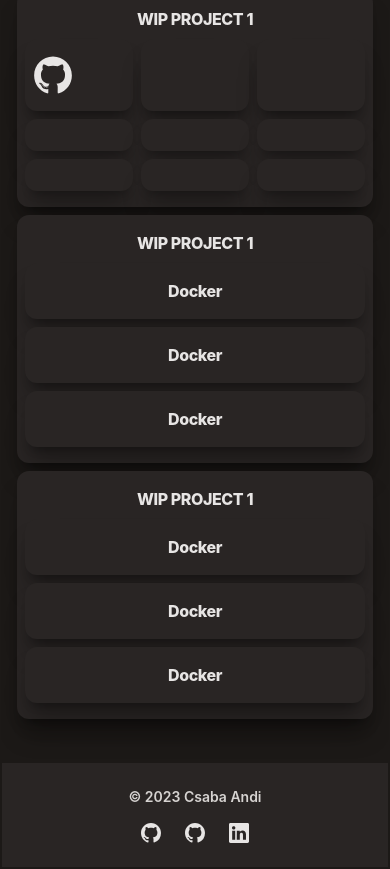
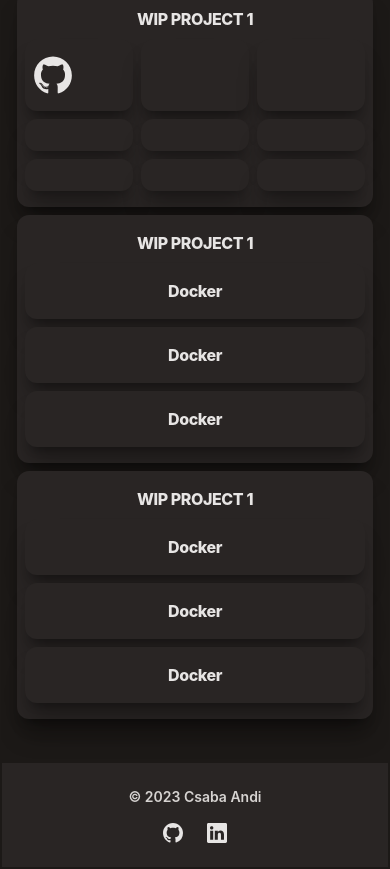
Before and after one commit to CsabaAndi/csabaandi.github.io, a React (Create React App) app: page / in a window 390 px wide. Shown: the part 2421-3290 px from the top of the page. Built offline with nearby package versions, Linux system fonts and the light colour scheme.

Commit message:
[Refactor] changed icons call like in previous commits | added id to elements

```diff
--- a/src/components/Footer/Footer.tsx
+++ b/src/components/Footer/Footer.tsx
@@ -1,29 +1,21 @@
-import React from 'react'
+import { EmailIcon, GithubIcon, LinkedinIcon } from "../Icons/MainIcons"
 
 
 // border border-stone-900 base
 // border border-sky-600 testing
-
 // border-t dunno
 
 function Footer(){
         return (
           <footer className='flex flex-col w-full items-center justify-between gap-y-4 border-t-4 border border-stone-900 bg-stone-800 px-4 py-6 sm:flex-row sm:py-4 md:px-8'>
-          <p className='w-max text-sm font-semibold text-stone-300'>© 2023 Csaba Andi</p>
-          <div className='flex gap-x-6 sm:gap-x-4 text-stone-200'>
-            <a href='https://github.com' target="_blank" rel="noopener noreferrer" title="Github"> {/*ide majd az email icon jön */}
-              <svg xmlns="http://www.w3.org/2000/svg" width="20" height="20" fill="currentColor" className="bi bi-github" viewBox="0 0 16 16"> <path d="M8 0C3.58 0 0 3.58 0 8c0 3.54 2.29 6.53 5.47 7.59.4.07.55-.17.55-.38 0-.19-.01-.82-.01-1.49-2.01.37-2.53-.49-2.69-.94-.09-.23-.48-.94-.82-1.13-.28-.15-.68-.52-.01-.53.63-.01 1.08.58 1.23.82.72 1.21 1.87.87 2.33.66.07-.52.28-.87.51-1.07-1.78-.2-3.64-.89-3.64-3.95 0-.87.31-1.59.82-2.15-.08-.2-.36-1.02.08-2.12 0 0 .67-.21 2.2.82.64-.18 1.32-.27 2-.27.68 0 1.36.09 2 .27 1.53-1.04 2.2-.82 2.2-.82.44 1.1.16 1.92.08 2.12.51.56.82 1.27.82 2.15 0 3.07-1.87 3.75-3.65 3.95.29.25.54.73.54 1.48 0 1.07-.01 1.93-.01 2.2 0 .21.15.46.55.38A8.012 8.012 0 0 0 16 8c0-4.42-3.58-8-8-8z"/> </svg>
-            </a>
-            <a href='https://github.com' target="_blank" rel="noopener noreferrer" title="Github">
-              <svg xmlns="http://www.w3.org/2000/svg" width="20" height="20" fill="currentColor" className="bi bi-github" viewBox="0 0 16 16"> <path d="M8 0C3.58 0 0 3.58 0 8c0 3.54 2.29 6.53 5.47 7.59.4.07.55-.17.55-.38 0-.19-.01-.82-.01-1.49-2.01.37-2.53-.49-2.69-.94-.09-.23-.48-.94-.82-1.13-.28-.15-.68-.52-.01-.53.63-.01 1.08.58 1.23.82.72 1.21 1.87.87 2.33.66.07-.52.28-.87.51-1.07-1.78-.2-3.64-.89-3.64-3.95 0-.87.31-1.59.82-2.15-.08-.2-.36-1.02.08-2.12 0 0 .67-.21 2.2.82.64-.18 1.32-.27 2-.27.68 0 1.36.09 2 .27 1.53-1.04 2.2-.82 2.2-.82.44 1.1.16 1.92.08 2.12.51.56.82 1.27.82 2.15 0 3.07-1.87 3.75-3.65 3.95.29.25.54.73.54 1.48 0 1.07-.01 1.93-.01 2.2 0 .21.15.46.55.38A8.012 8.012 0 0 0 16 8c0-4.42-3.58-8-8-8z"/> </svg>
-            </a>
-            <a href='https://hu.linkedin.com' target="_blank" rel="noopener noreferrer" title="LinkedIn">
-              <svg xmlns="http://www.w3.org/2000/svg" width="20" height="20" fill="currentColor" className="bi bi-linkedin" viewBox="0 0 16 16"> <path d="M0 1.146C0 .513.526 0 1.175 0h13.65C15.474 0 16 .513 16 1.146v13.708c0 .633-.526 1.146-1.175 1.146H1.175C.526 16 0 15.487 0 14.854V1.146zm4.943 12.248V6.169H2.542v7.225h2.401zm-1.2-8.212c.837 0 1.358-.554 1.358-1.248-.015-.709-.52-1.248-1.342-1.248-.822 0-1.359.54-1.359 1.248 0 .694.521 1.248 1.327 1.248h.016zm4.908 8.212V9.359c0-.216.016-.432.08-.586.173-.431.568-.878 1.232-.878.869 0 1.216.662 1.216 1.634v3.865h2.401V9.25c0-2.22-1.184-3.252-2.764-3.252-1.274 0-1.845.7-2.165 1.193v.025h-.016a5.54 5.54 0 0 1 .016-.025V6.169h-2.4c.03.678 0 7.225 0 7.225h2.4z"/></svg>
-            </a>
-            </div>
+          <p id="footer_p_copyright" className='w-max text-sm font-semibold text-stone-300'>© 2023 Csaba Andi</p>
+          <div id="footer_icons" className='flex gap-x-6 sm:gap-x-4 text-stone-200'>
+            <GithubIcon size_min={20} size_standard={20}></GithubIcon>
+            <LinkedinIcon size_min={20} size_standard={20}></LinkedinIcon>
+            {/** @todo: better implementation pls **/}
+          </div>
           </footer>
         )
     }
 
-
 export default Footer
```
